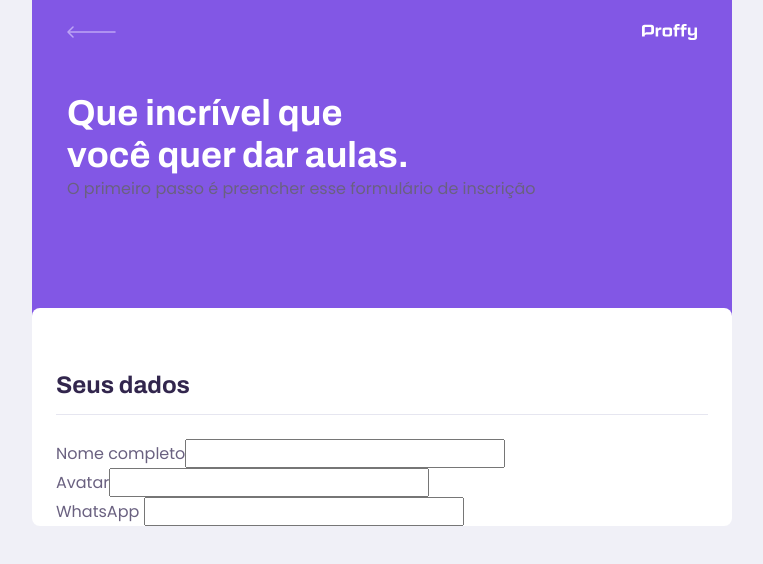
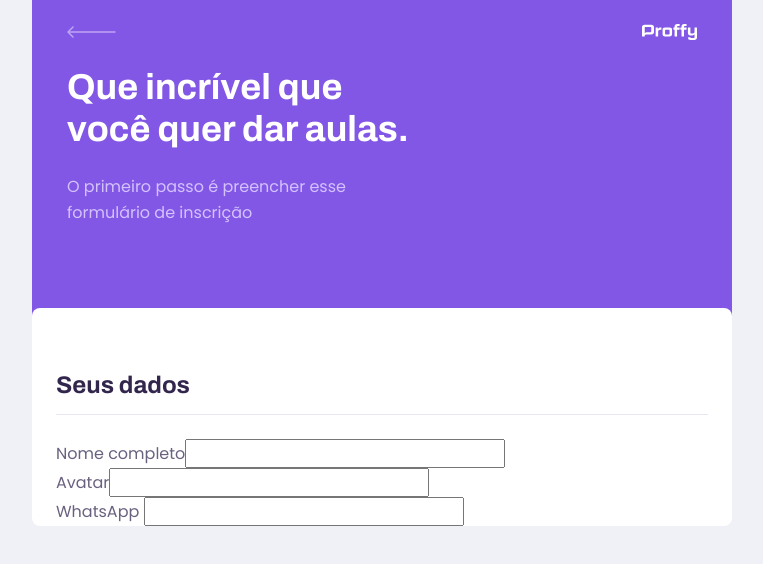
Before and after one commit to nandabalassoni/proffy, a React (Create React App) app: page /give-classes in a window 1280 px wide. Shown: the top 564 px of the page, without its empty margins (258-1021 px from the left). Built offline with nearby package versions, Linux system fonts and the light colour scheme; the HTML template or start-up script is replaced by a standard one.

Commit message:
alterando estilização do component PageHeader

```diff
--- a/src/components/PageHeader/styles.css
+++ b/src/components/PageHeader/styles.css
@@ -40,6 +40,14 @@
     color: var(--color-title-in-primary);
 }
 
+.page-header .header-content p {
+    max-width:30rem ;
+    font-size: 1.6rem;
+    line-height: 2.6rem;
+    color: var(--color-text-in-primary);
+    margin-top:2.4rem;
+}
+
 @media (min-width: 700px) {
     .page-header {
         height: 340px;
```
